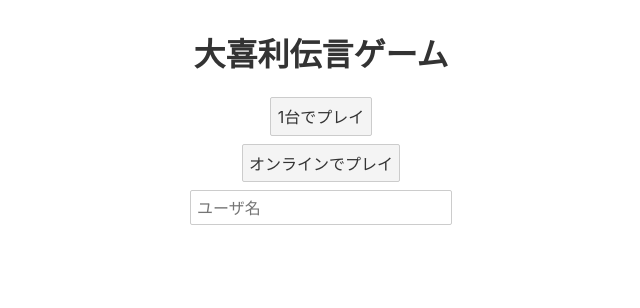
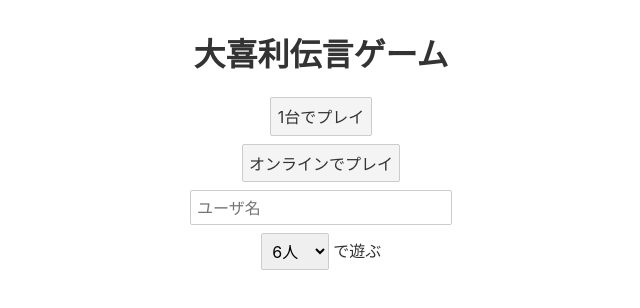
Before and after one commit to littlegirl0820/semi-b, a Svelte app: page / in a window 1280 px wide. Shown: the top 308 px of the page, without its empty margins (319-959 px from the left). Built offline with nearby package versions, Linux system fonts and the light colour scheme.

Commit message:
人数選べる

```diff
--- a/src/Answer.svelte
+++ b/src/Answer.svelte
@@ -11,7 +11,7 @@
 	let turn = 1;
 	let question = "こんな授業はいやだ。";
 	let answer = "";
-	let turnMax = 6;
+	let turnMax = Number(localStorage.getItem("Turn"));
 	let answerStrings = [];
 	function sendAnswer() {
 		if (answer === "") {
--- a/src/App.svelte
+++ /dev/null
@@ -1,7 +0,0 @@
-<script>
-	import Title from "./Title.svelte";
-</script>
-
-<main>
-	<Title />
-</main>
--- a/src/Title.svelte
+++ b/src/Title.svelte
@@ -1,9 +1,11 @@
 <script>
 	import Answer from "./Answer.svelte";
-	let name = "";
+	let userName = "";
 	let isAns = false;
+	let turn = "6";
 	function playLocal() {
 		isAns = true;
+		localStorage.setItem("Turn", turn);
 	}
 	function playOnline() {}
 </script>
@@ -14,7 +16,14 @@
 		<div class="centering">
 			<button on:click={playLocal}>1台でプレイ</button><br />
 			<button on:click={playOnline}>オンラインでプレイ</button><br />
-			<input placeholder="ユーザ名" bind:value={name} />
+			<input placeholder="ユーザ名" bind:value={userName} /><br />
+			<select name="month" bind:value={turn}>
+				<option value="4">4人</option>
+				<option value="6">6人</option>
+				<option value="8">8人</option>
+				<option value="10">10人</option>
+			</select>
+			で遊ぶ
 		</div>
 	{:else}
 		<Answer />
--- a/src/main.js
+++ b/src/main.js
@@ -1,10 +1,7 @@
-import App from './App.svelte';
+import Title from './Title.svelte';
 
-const app = new App({
-	target: document.body,
-	props: {
-		name: 'world'
-	}
+const title = new Title({
+	target: document.body
 });
 
-export default app;
+export default title;
```
Also changed, not shown: 1 other file (tests, documents, lock files or other folders).
